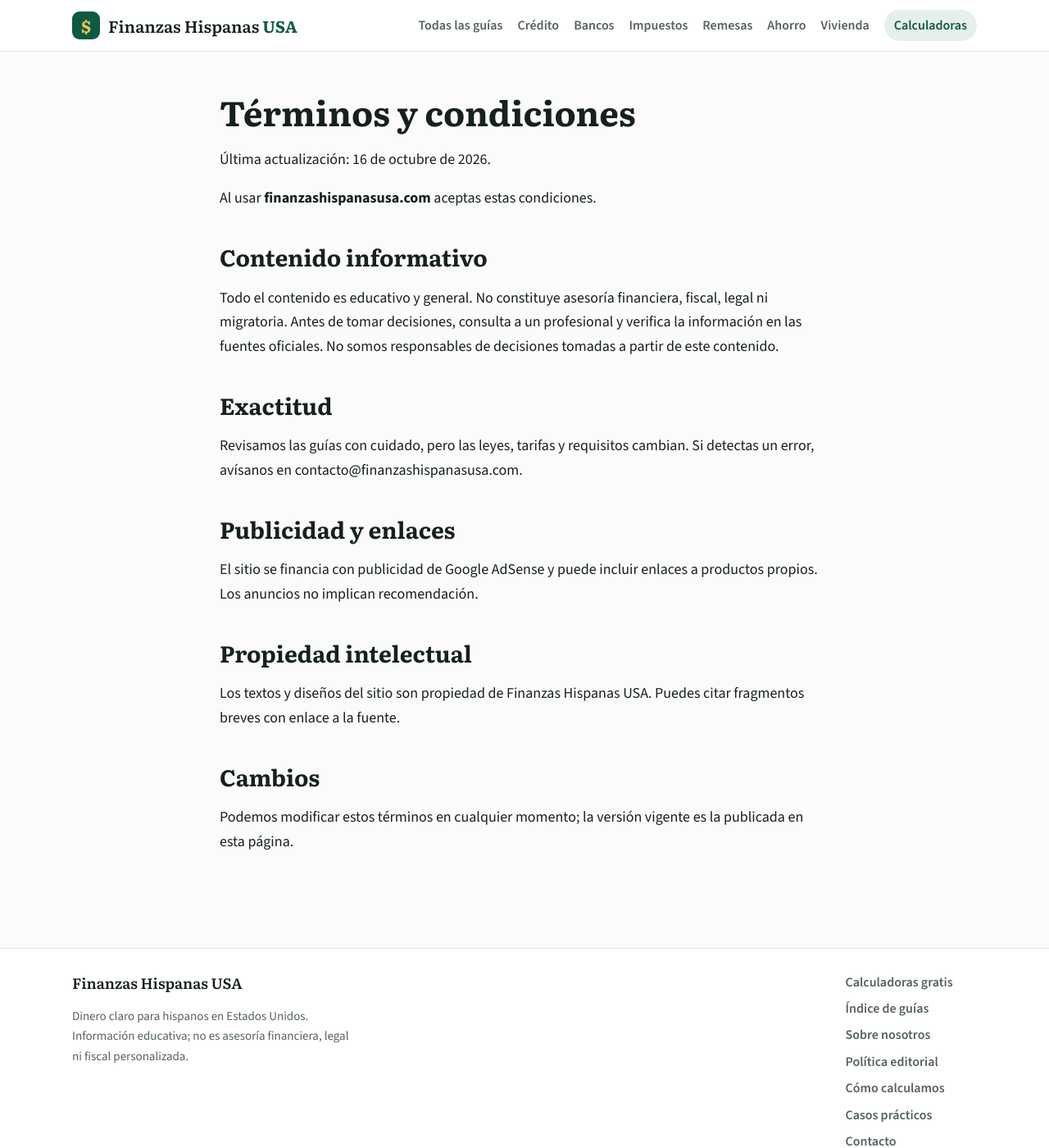
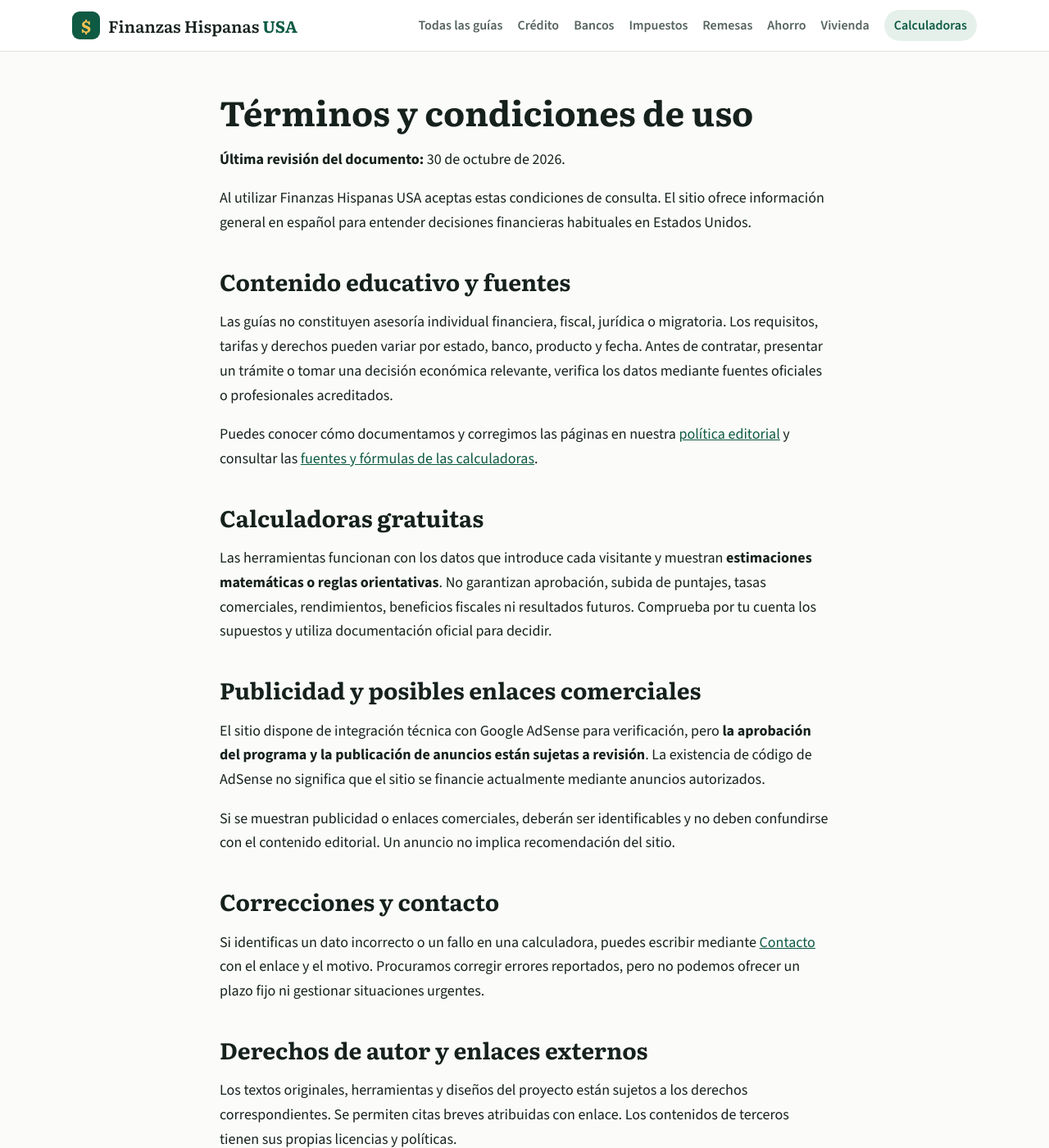
Before and after one commit to AnthonyHenriquezLuciano/finanzashispanasusa, a Jekyll site: the page built from terminos-y-condiciones.md, in a window 1280 px wide and 1400 px high. Shown: the whole window at 82% size. Built offline with Jekyll 4.4.1, drawn with Linux system fonts in a browser that asks for light colours; some of the changed text lies outside the part shown.

Commit message:
Corregir términos y transparencia de AdSense

```diff
--- a/terminos-y-condiciones.md
+++ b/terminos-y-condiciones.md
@@ -1,28 +1,36 @@
 ---
-title: Términos y condiciones
+title: "Términos y condiciones de uso"
+description: "Alcance educativo, fuentes, limitaciones y condiciones para utilizar Finanzas Hispanas USA y sus calculadoras gratuitas."
 permalink: /terminos-y-condiciones/
-description: Condiciones de uso de finanzashispanasusa.com.
 ---
-Última actualización: 16 de octubre de 2026.
+**Última revisión del documento:** 30 de octubre de 2026.
 
-Al usar **finanzashispanasusa.com** aceptas estas condiciones.
+Al utilizar Finanzas Hispanas USA aceptas estas condiciones de consulta. El sitio ofrece información general en español para entender decisiones financieras habituales en Estados Unidos.
 
-## Contenido informativo
+## Contenido educativo y fuentes
 
-Todo el contenido es educativo y general. No constituye asesoría financiera, fiscal, legal ni migratoria. Antes de tomar decisiones, consulta a un profesional y verifica la información en las fuentes oficiales. No somos responsables de decisiones tomadas a partir de este contenido.
+Las guías no constituyen asesoría individual financiera, fiscal, jurídica o migratoria. Los requisitos, tarifas y derechos pueden variar por estado, banco, producto y fecha. Antes de contratar, presentar un trámite o tomar una decisión económica relevante, verifica los datos mediante fuentes oficiales o profesionales acreditados.
 
-## Exactitud
+Puedes conocer cómo documentamos y corregimos las páginas en nuestra [política editorial](/politica-editorial/) y consultar las [fuentes y fórmulas de las calculadoras](/metodologia-calculadoras/).
 
-Revisamos las guías con cuidado, pero las leyes, tarifas y requisitos cambian. Si detectas un error, avísanos en {{ site.contact_email }}.
+## Calculadoras gratuitas
 
-## Publicidad y enlaces
+Las herramientas funcionan con los datos que introduce cada visitante y muestran **estimaciones matemáticas o reglas orientativas**. No garantizan aprobación, subida de puntajes, tasas comerciales, rendimientos, beneficios fiscales ni resultados futuros. Comprueba por tu cuenta los supuestos y utiliza documentación oficial para decidir.
 
-El sitio se financia con publicidad de Google AdSense y puede incluir enlaces a productos propios. Los anuncios no implican recomendación.
+## Publicidad y posibles enlaces comerciales
 
-## Propiedad intelectual
+El sitio dispone de integración técnica con Google AdSense para verificación, pero **la aprobación del programa y la publicación de anuncios están sujetas a revisión**. La existencia de código de AdSense no significa que el sitio se financie actualmente mediante anuncios autorizados.
 
-Los textos y diseños del sitio son propiedad de Finanzas Hispanas USA. Puedes citar fragmentos breves con enlace a la fuente.
+Si se muestran publicidad o enlaces comerciales, deberán ser identificables y no deben confundirse con el contenido editorial. Un anuncio no implica recomendación del sitio.
 
-## Cambios
+## Correcciones y contacto
 
-Podemos modificar estos términos en cualquier momento; la versión vigente es la publicada en esta página.
+Si identificas un dato incorrecto o un fallo en una calculadora, puedes escribir mediante [Contacto](/contacto/) con el enlace y el motivo. Procuramos corregir errores reportados, pero no podemos ofrecer un plazo fijo ni gestionar situaciones urgentes.
+
+## Derechos de autor y enlaces externos
+
+Los textos originales, herramientas y diseños del proyecto están sujetos a los derechos correspondientes. Se permiten citas breves atribuidas con enlace. Los contenidos de terceros tienen sus propias licencias y políticas.
+
+## Privacidad y modificaciones
+
+La [política de privacidad](/politica-de-privacidad/) explica el uso de herramientas y servicios externos. Podremos actualizar estas condiciones para reflejar cambios reales; la versión vigente es la que figure en esta página.
```
